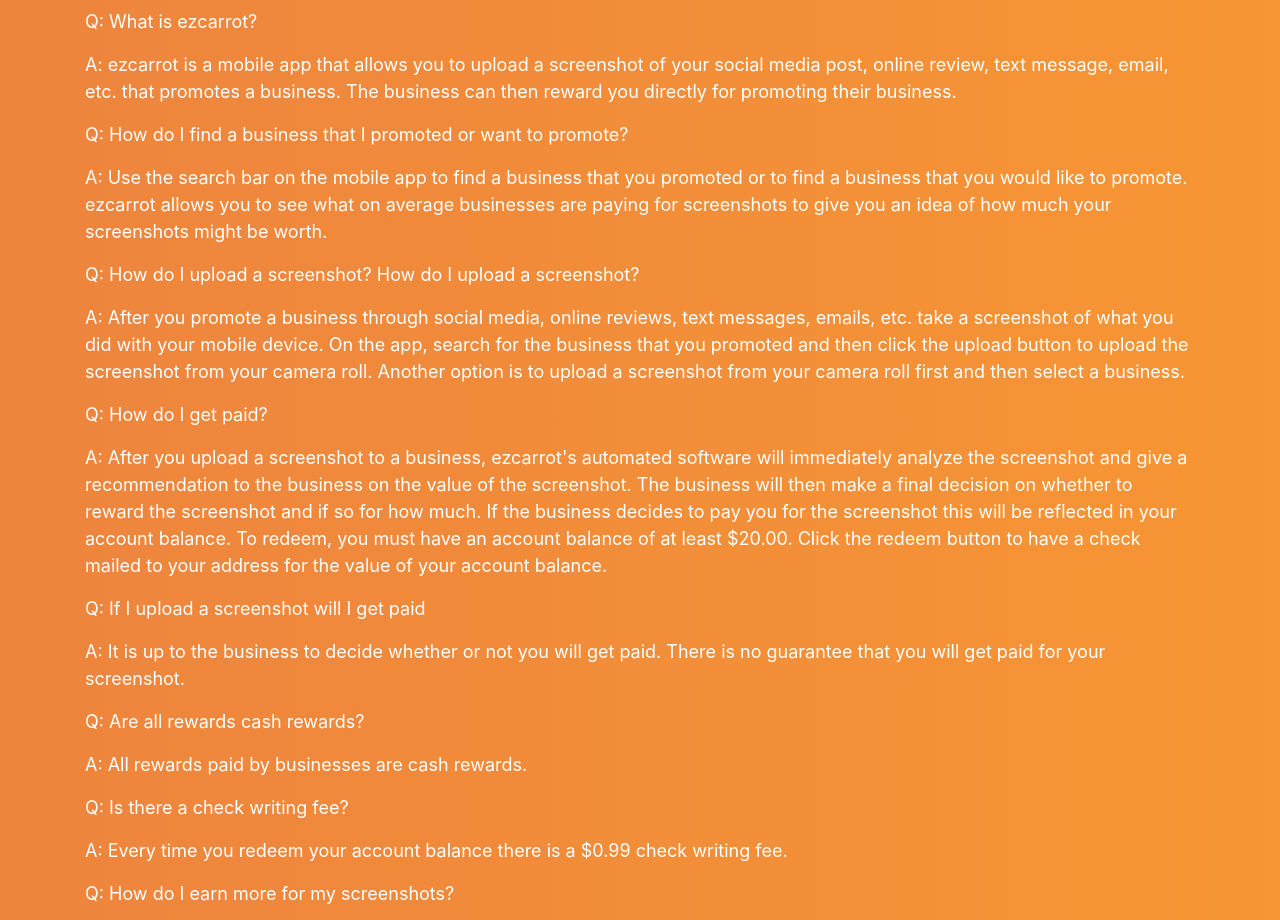
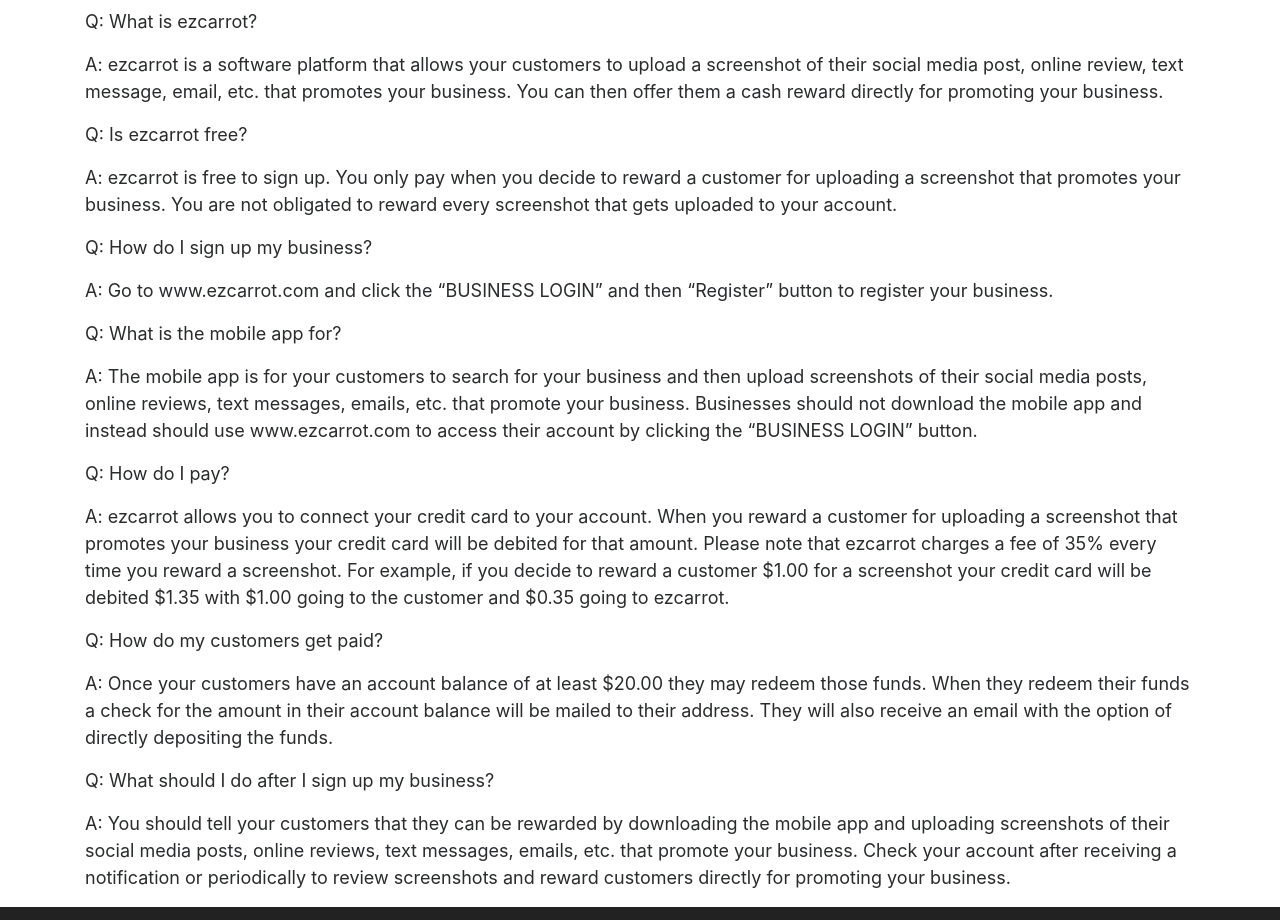
Before and after one commit to cmydur/EZCarrot-Web, a website with bundled scripts: page help.html in a window 1280 px wide. Shown: the part 88-1008 px from the top of the page. Built offline with nearby package versions, Linux system fonts and the light colour scheme; a web font is replaced by a local one.

Commit message:
Review comments

```diff
--- a/help.html
+++ b/help.html
@@ -47,11 +47,11 @@
     <nav class="navbar fixed-top navbar-toggleable-md navbar-light  " id="mainNav">
         <button class="navbar-toggler navbar-toggler-right" type="button" data-toggle="collapse" data-target="#navbarExample" aria-controls="navbarExample"
             aria-expanded="false" aria-label="Toggle navigation">
-              <i class="fa fa-bars"></i>
+            <i class="fa fa-bars fa-lg"></i>
         </button>
         <div class="container">
             <a class="navbar-brand" href="/"> <img src="img/Ezcarrot Logo.png" height="60px"> </a>
-            <div class="collapse navbar-collapse" id="navbarExample">
+            <!--<div class="collapse navbar-collapse" id="navbarExample">
                 <ul class="navbar-nav ml-auto pull-right">
 
                     <li class="nav-item">
@@ -65,49 +65,57 @@
                     </li>
 
                 </ul>
-            </div>
+            </div>-->
         </div>
     </nav>
-    <header class="masthead">
+    <header class="">
         <div class="container">
             <BR>
             <BR> <br> <br>
-            <p class="question">Q: What is ezcarrot? </p>
-            <p class="answer">A: ezcarrot is a mobile app that allows you to upload a screenshot of your social media post, online review,
-                text message, email, etc. that promotes a business. The business can then reward you directly for promoting
-                their business. </p>
-            <p class="question">Q: How do I find a business that I promoted or want to promote? </p>
-            <p class="answer">A: Use the search bar on the mobile app to find a business that you promoted or to find a business that you would
-                like to promote. ezcarrot allows you to see what on average businesses are paying for screenshots to give
-                you an idea of how much your screenshots might be worth.</p>
-            <p class="question">Q: How do I upload a screenshot? How do I upload a screenshot? </p>
-            <p class="answer">A: After you promote a business through social media, online reviews, text messages, emails, etc. take a screenshot
-                of what you did with your mobile device. On the app, search for the business that you promoted and then click
-                the upload button to upload the screenshot from your camera roll. Another option is to upload a screenshot
-                from your camera roll first and then select a business. </p>
-            <p class="question">Q: How do I get paid? </p>
-            <p class="answer">A: After you upload a screenshot to a business, ezcarrot's automated software will immediately analyze the screenshot
-                and give a recommendation to the business on the value of the screenshot. The business will then make a final
-                decision on whether to reward the screenshot and if so for how much. If the business decides to pay you for
-                the screenshot this will be reflected in your account balance. To redeem, you must have an account balance
-                of at least $20.00. Click the redeem button to have a check mailed to your address for the value of your
-                account balance. </p>
-            <p class="question">Q: If I upload a screenshot will I get paid </p>
-            <p class="answer">A: It is up to the business to decide whether or not you will get paid. There is no guarantee that you will get
-                paid for your screenshot. </p>
-            <p class="question">Q: Are all rewards cash rewards? </p>
-            <p class="answer">A: All rewards paid by businesses are cash rewards. </p>
-            <p class="question">Q: Is there a check writing fee? </p>
-            <p class="answer">A: Every time you redeem your account balance there is a $0.99 check writing fee. </p>
-            <p class="question">Q: How do I earn more for my screenshots? </p>
-            <p class="answer">A: ezcarrot’s automated software evaluates your screenshots based on many parameters. For example, social media
-                posts will get a higher valuation if they have more likes, shares, comments, etc. and online reviews will
-                get a higher valuation the more well written they are. ezcarrot also looks at your proximity to the business
-                and the relevance and sentiment of the content you post. Checking into a business on the mobile app will
-                also help you earn more for your screenshots. As a general rule, you want to make your posts, reviews, text
-                messages, emails, etc. be as natural as possible. Businesses are looking for credible word of mouth advertising
-                to reward. Honesty is the best policy! </p>
-
+            <p> Q: What is ezcarrot?
+            </p>
+            <p> A: ezcarrot is a software platform that allows your customers to upload a screenshot of their social media post,
+                online review, text message, email, etc. that promotes your business. You can then offer them a cash reward
+                directly for promoting your business.
+            </p>
+            <p> Q: Is ezcarrot free?
+            </p>
+            <p> A: ezcarrot is free to sign up. You only pay when you decide to reward a customer for uploading a screenshot
+                that promotes your business. You are not obligated to reward every screenshot that gets uploaded to your
+                account.
+            </p>
+            <p> Q: How do I sign up my business?
+            </p>
+            <p> A: Go to www.ezcarrot.com and click the “BUSINESS LOGIN” and then “Register” button to register your business.
+            </p>
+            <p> Q: What is the mobile app for?
+            </p>
+            <p> A: The mobile app is for your customers to search for your business and then upload screenshots of their social
+                media posts, online reviews, text messages, emails, etc. that promote your business. Businesses should not
+                download the mobile app and instead should use www.ezcarrot.com to access their account by clicking the “BUSINESS
+                LOGIN” button.
+            </p>
+            <p> Q: How do I pay?
+            </p>
+            <p> A: ezcarrot allows you to connect your credit card to your account. When you reward a customer for uploading
+                a screenshot that promotes your business your credit card will be debited for that amount. Please note that
+                ezcarrot charges a fee of 35% every time you reward a screenshot. For example, if you decide to reward a
+                customer $1.00 for a screenshot your credit card will be debited $1.35 with $1.00 going to the customer and
+                $0.35 going to ezcarrot.
+            </p>
+            <p> Q: How do my customers get paid?
+            </p>
+            <p> A: Once your customers have an account balance of at least $20.00 they may redeem those funds. When they redeem
+                their funds a check for the amount in their account balance will be mailed to their address. They will also
+                receive an email with the option of directly depositing the funds.
+            </p>
+            <p> Q: What should I do after I sign up my business?
+            </p>
+            <p> A: You should tell your customers that they can be rewarded by downloading the mobile app and uploading screenshots
+                of their social media posts, online reviews, text messages, emails, etc. that promote your business. Check
+                your account after receiving a notification or periodically to review screenshots and reward customers directly
+                for promoting your business.
+            </p>
 
         </div>
     </header>
```
Also changed, not shown: index.html (+1 -1 lines), privacy-policy.html (+7 -7 lines), terms-of-service.html (+4 -4 lines).
